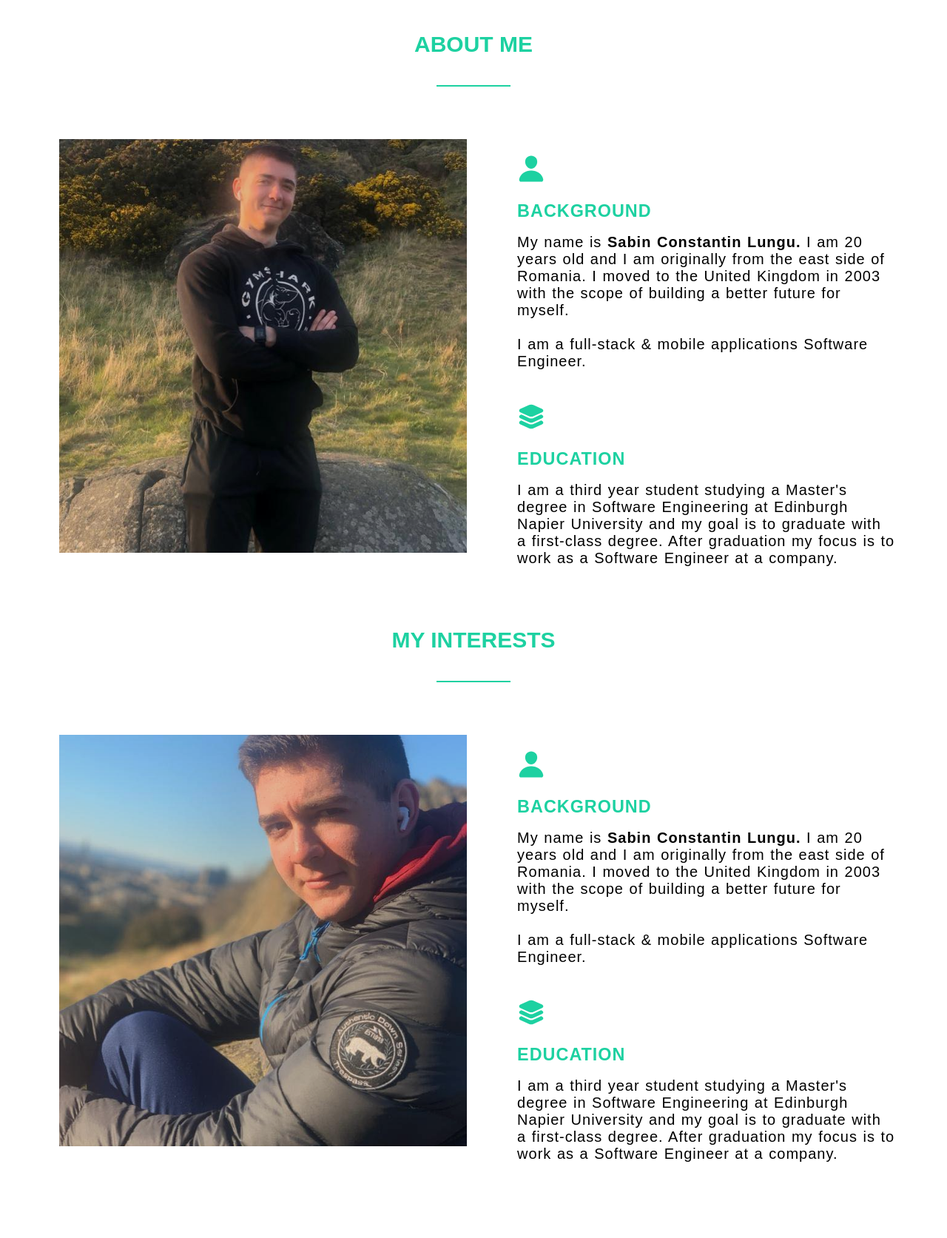
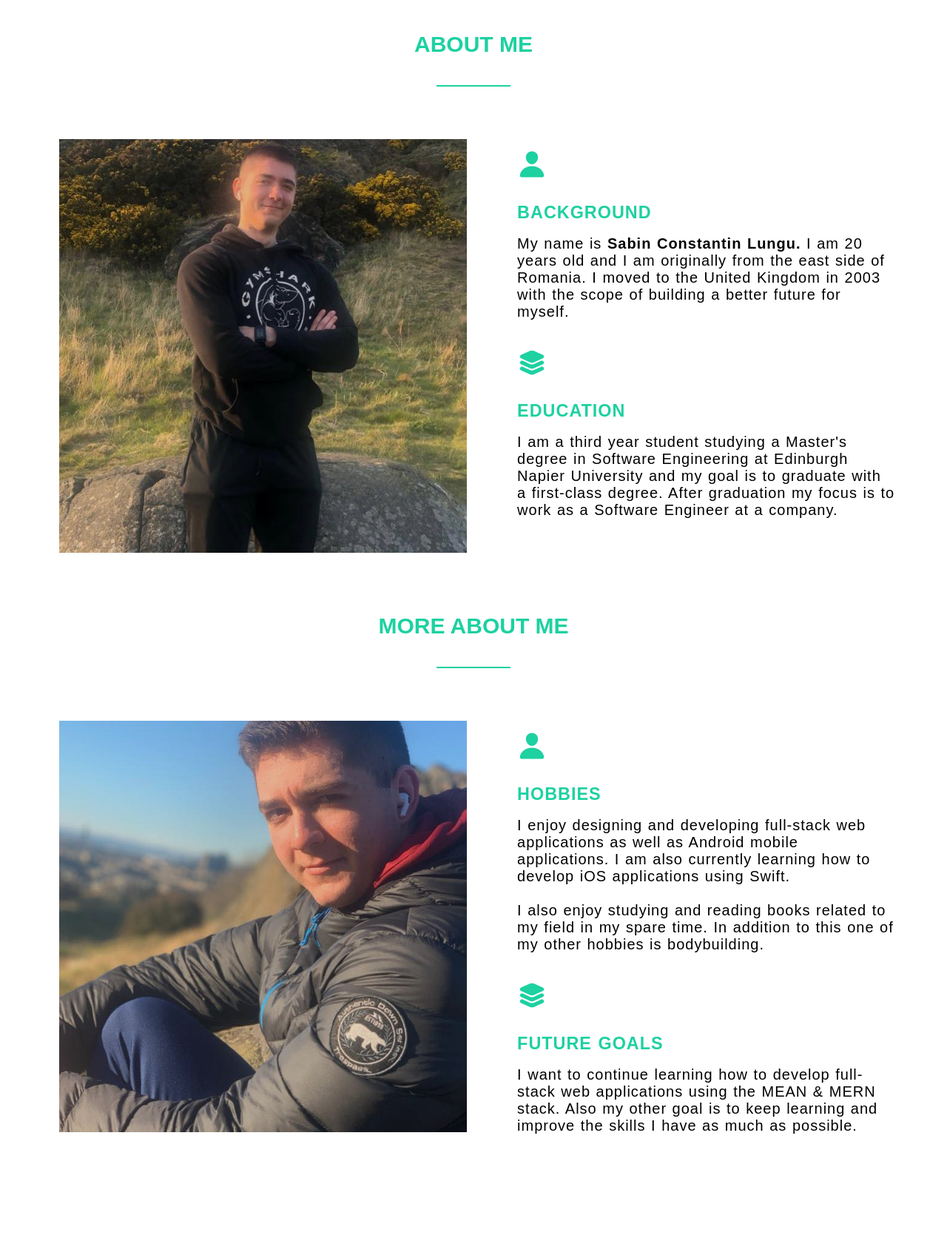
Before and after one commit to sabinlungudotcpp/PersonalWebsite, a website: page views/life.html in a window 1280 px wide. Shown: the part 827-2500 px from the top of the page at 74% size. Drawn offline with nearby package versions, Linux system fonts and the light colour scheme.

```diff
--- a/public/css/index.css
+++ b/public/css/index.css
@@ -288,9 +288,9 @@
     font-size: 40px;
     color: #1dd1a1;
     display: block;
-    margin-left: 49px;
-    margin-bottom: -18px;
-    margin-top: 20px;
+    margin-left: 50px;
+    margin-bottom: -10px;
+    margin-top: 14px;
 }
 
 .life-icon:hover {
--- a/views/life.html
+++ b/views/life.html
@@ -21,7 +21,6 @@
                     <li><a href="/">Homepage</a></li>
                     <li><a href="/personal-projects">Personal Projects</a></li>
                     <li><a href="/life">My Life</a></li>
-                    <li><a href="/hobbies" class="hobbies-link">Hobbies</a></li>
                 </ul>
             </div>
         </nav>
@@ -47,7 +46,7 @@
             <div class="col span-1-of-2">
                 <ion-icon name="person" class="life-icon"></ion-icon>
                 <h3 class="life-heading">Background</h3>
-                <p class="life-paragraph">My name is <b>Sabin Constantin Lungu.</b> I am 20 years old and I am originally from the east side of Romania. I moved to the United Kingdom in 2003 with the scope of building a better future for myself. <br><br>I am a full-stack & mobile applications Software Engineer.</p>
+                <p class="life-paragraph">My name is <b>Sabin Constantin Lungu.</b> I am 20 years old and I am originally from the east side of Romania. I moved to the United Kingdom in 2003 with the scope of building a better future for myself.</p>
             </div>
 
 
@@ -61,7 +60,7 @@
     </section>
 
     <section class="section-life">
-        <h2>My Interests</h2>
+        <h2>More About Me</h2>
           <div class="row">
 
             <div class="col span-1-of-2">
@@ -72,15 +71,15 @@
 
             <div class="col span-1-of-2">
                 <ion-icon name="person" class="life-icon"></ion-icon>
-                <h3 class="life-heading">Background</h3>
-                <p class="life-paragraph">My name is <b>Sabin Constantin Lungu.</b> I am 20 years old and I am originally from the east side of Romania. I moved to the United Kingdom in 2003 with the scope of building a better future for myself. <br><br>I am a full-stack & mobile applications Software Engineer.</p>
+                <h3 class="life-heading">Hobbies</h3>
+                <p class="life-paragraph">I enjoy designing and developing full-stack web applications as well as Android mobile applications. I am also currently learning how to develop iOS applications using Swift.<br><br>I also enjoy studying and reading books related to my field in my spare time. In addition to this one of my other hobbies is bodybuilding.</p>
             </div>
 
 
             <div class="col span-1-of-2">
                 <ion-icon name="layers" class="life-icon"></ion-icon>
-                <h3 class="life-heading">Education</h3>
-                <p class="life-paragraph">I am a third year student studying a Master's degree in Software Engineering at Edinburgh Napier University and my goal is to graduate with a first-class degree. After graduation my focus is to work as a Software Engineer at a company.</p>
+                <h3 class="life-heading">Future Goals</h3>
+                <p class="life-paragraph">I want to continue learning how to develop full-stack web applications using the MEAN & MERN stack. Also my other goal is to keep learning and improve the skills I have as much as possible.</p>
             </div>
     </div>
 
```
Also changed, not shown: server.js (+0 -8 lines), views/hobbies.html (deleted, +0 -37 lines), views/index.html (+0 -1 lines), views/projects.html (+0 -1 lines).
